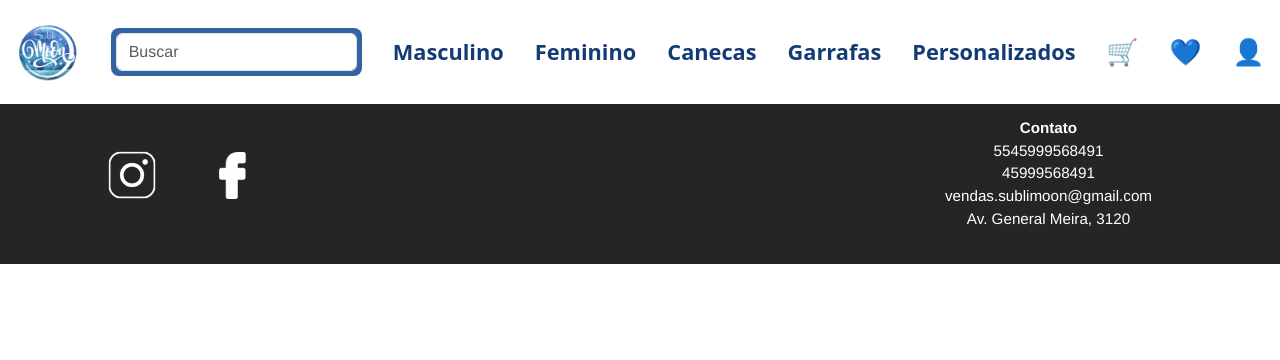
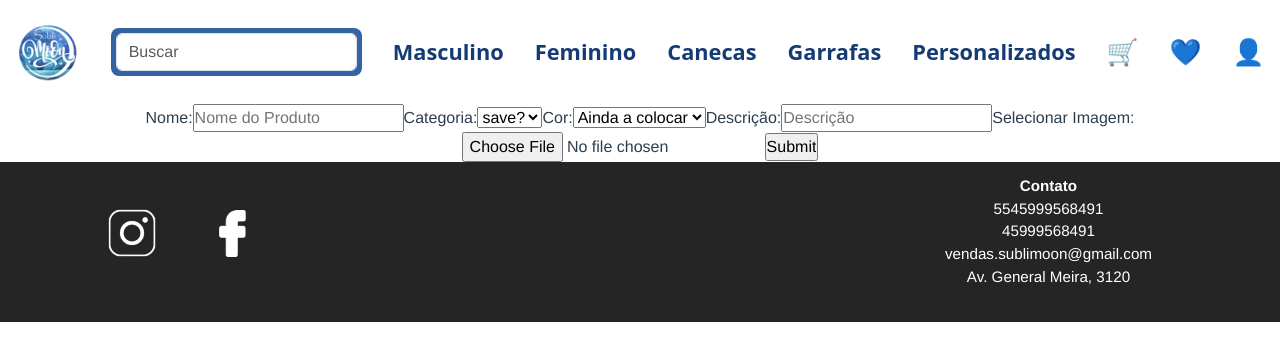
Before and after one commit to Grupo01UniamericaBackend/SublimoonFront, a Vue app in the folder sublimoon-front-end/: page /CadastrarProduto in a window 1280 px wide. Shown: the top 360 px of the page. Built offline with nearby package versions, Linux system fonts and the light colour scheme.

Commit message:
cricao classe cad produto e uns inputs

```diff
--- a/sublimoon-front-end/src/router/index.ts
+++ b/sublimoon-front-end/src/router/index.ts
@@ -19,6 +19,11 @@ const routes: Array<RouteRecordRaw> = [
     path: '/Usuario',
     name: 'Pagina do Usuario',
     component: () => import('../views/UserView.vue')
+  },
+  {
+    path: '/CadastrarProduto',
+    name: 'Cadastrar produto',
+    component: () => import('../views/ProdutoView.vue/ProdutoCad.vue')
   }
 ]
 
--- /dev/null
+++ b/sublimoon-front-end/src/views/ProdutoView.vue/ProdutoCad.vue
@@ -0,0 +1,25 @@
+<template>
+    <div class="mainTudo">
+     <form action="">
+        <label for="nomeProduto">Nome:</label>
+        <input type="text" placeholder="Nome do Produto">
+
+        <label for="selectCategoria">Categoria:</label>
+            <select name="categorias" id="categoriasSelect">
+            <option value="salve">save?</option>
+            </select>
+
+            <label for="selectCor">Cor:</label>
+            <select name="cores" id="coresSelect">
+            <option value="cores">Ainda a colocar</option>
+            </select>
+
+        <label for="descricaoProduto">Descrição:</label>
+        <input type="text" placeholder="Descrição">
+
+        <label for="img">Selecionar Imagem:</label>
+        <input type="file" id="img" name="img" accept="image/*">
+        <input type="submit">
+     </form>
+    </div>
+</template>
```
Also changed, not shown: sublimoon-front-end/src/assets/carrosel-Frete-Gratis.png (added).
